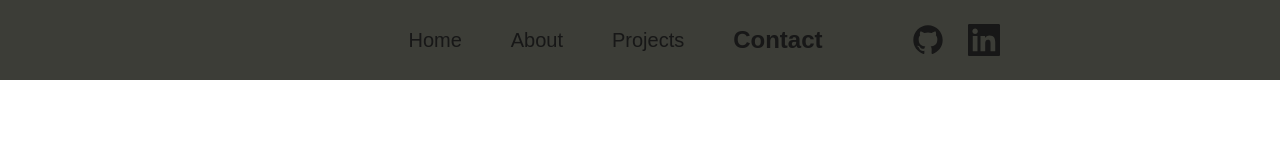
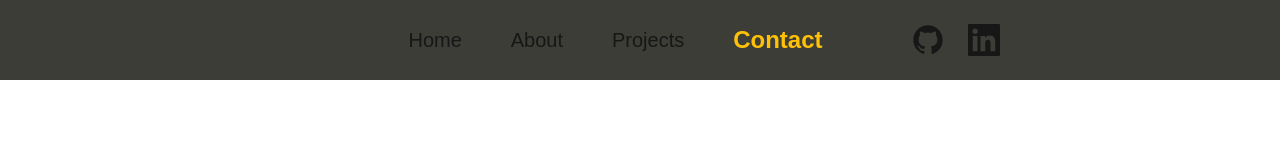
Before and after one commit to Ratnesh-Dhan/Ratnesh-Dhan.github.io, a Next.js app: page /Contact in a window 1280 px wide. Shown: the top 160 px of the page. Built offline with nearby package versions, Linux system fonts and the light colour scheme.

Commit message:
navbar/ui active link color

```diff
--- a/src/components/Navbar.tsx
+++ b/src/components/Navbar.tsx
@@ -5,7 +5,7 @@ import Link from 'next/link';
 import { useRouter } from 'next/router';
 
 const Navbar = () => {
-  const active_link_color = "#ffc107";
+  const active_link_class = "font-bold text-2xl text-[#ffc107]";
   const router = useRouter();
   return (
     <div className='bg-[#3C3D37] p-6 flex items-center justify-around text-xl pl-[30%] pr-[20%]'>
@@ -21,19 +21,19 @@ const Navbar = () => {
           initial={{ y: 0, rotate: 0 }}
           whileHover={{y: [0,-5,5,-5,5,0], rotate: [0,-5,5,-5,5,0], transition: { duration: 0.3 } }}
           >
-            <Link href={"/About"} className={router.pathname=== "/About"?`font-bold text-2xl text-[${active_link_color}]`: ''}>About</Link>
+            <Link href={"/About"} className={router.pathname=== "/About"? active_link_class: ''}>About</Link>
             </motion.span>
         <motion.span
           initial={{ y: 0, rotate: 0 }}
           whileHover={{y: [0,-5,5,-5,5,0], rotate: [0,-5,5,-5,5,0], transition: { duration: 0.3 } }}
         >
-          <Link href={"/Projects"} className={router.pathname==="/Projects"? `font-bold text-2xl text-[${active_link_color}]`:  ''}>Projects</Link>
+          <Link href={"/Projects"} className={router.pathname==="/Projects"? active_link_class:  ''}>Projects</Link>
           </motion.span>
         <motion.span
           initial={{ y: 0, rotate: 0 }}
           whileHover={{y: [0,-5,5,-5,5,0], rotate: [0,-5,5,-5,5,0], transition: { duration: 0.3 } }}
           >
-            <Link href={"/Contact"} className={router.pathname==="/Contact"?`font-bold text-2xl text-[${active_link_color}]`: ''}>Contact</Link>
+            <Link href={"/Contact"} className={router.pathname==="/Contact"? active_link_class: ''}>Contact</Link>
           </motion.span>
         <div className='pl-10 flex'>
           <div className='mr-6'>
```
